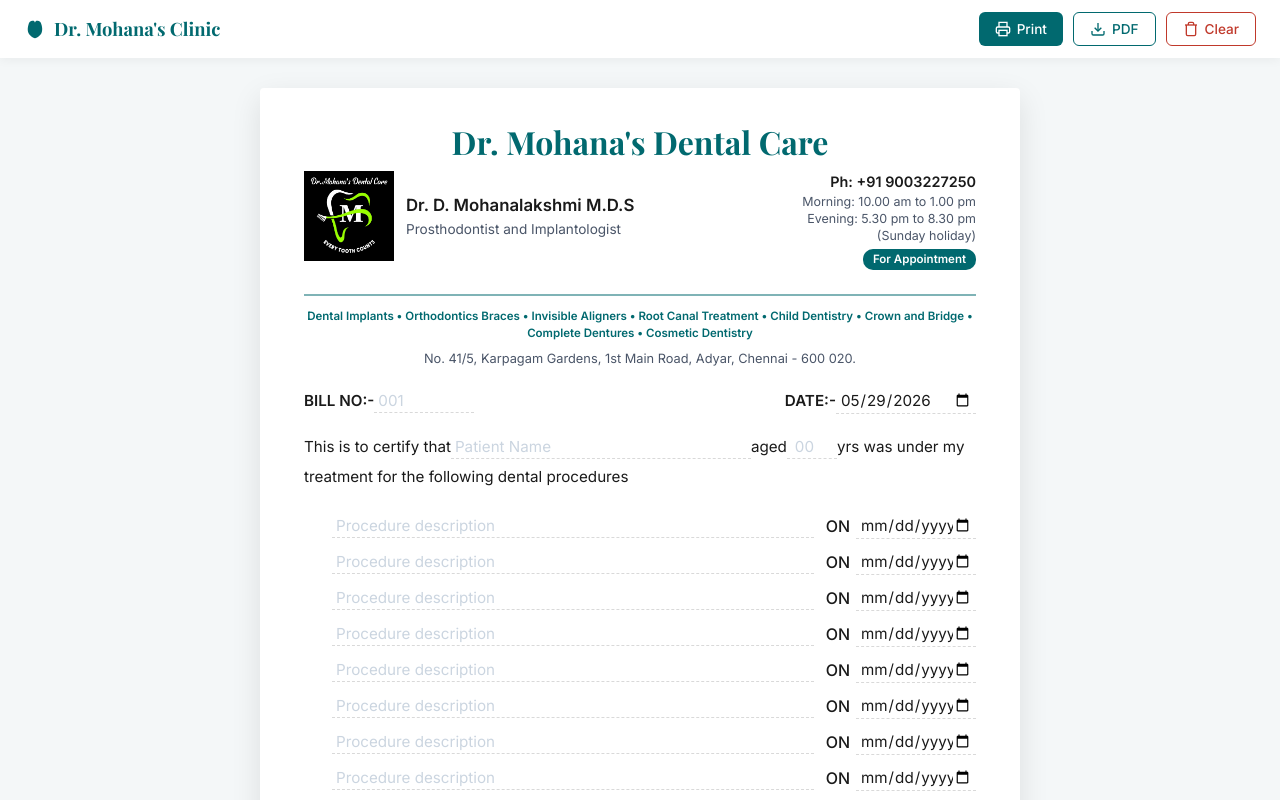
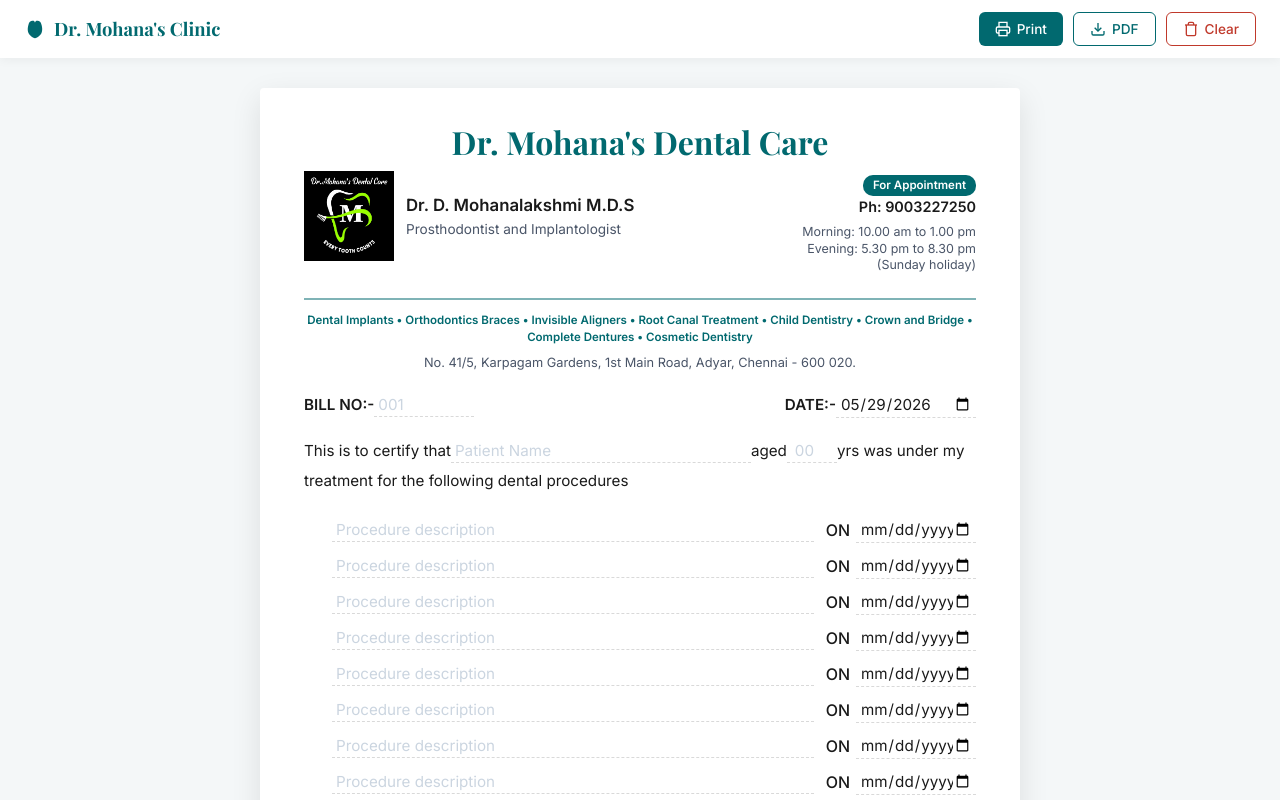
Before and after one commit to RisAhamed/Presciption-pad-Mohanas, a React (Vite) app: page / in a window 1280 px wide. Shown: the top 800 px of the page. Built offline with nearby package versions, Linux system fonts and the light colour scheme.

Commit message:
feat: format bill date for PDF rendering and improve layout of contact information

```diff
--- a/src/App.tsx
+++ b/src/App.tsx
@@ -93,13 +93,28 @@
         if (!bill) return;
 
         const billNo = (document.getElementById('billNo') as HTMLInputElement)?.value || 'New';
-        const date = (document.getElementById('billDate') as HTMLInputElement)?.value || 'Date';
+        const rawDate = (document.getElementById('billDate') as HTMLInputElement)?.value || '';
+        const date = rawDate
+            ? rawDate.split('-').reverse().join('-')   // converts 2026-05-31 → 31-05-2026
+            : 'Date';
 
         // Declare tracking arrays for hiding empty rows inline (for html2canvas)
         const allProcRows: HTMLElement[] = [];
         const rowWasHidden: boolean[] = [];
         let logoImg: HTMLImageElement | null = null;
         let origLogoSrc = '';
+        let billDateInput: HTMLInputElement | null = null;
+
+        // Inject a formatted date span for PDF rendering
+        billDateInput = document.getElementById('billDate') as HTMLInputElement | null;
+        const formattedSpan = document.createElement('span');
+        formattedSpan.id = 'billDateFormatted';
+        formattedSpan.style.cssText = 'font-size: inherit; color: inherit; font-family: inherit;';
+        formattedSpan.textContent = date;
+        if (billDateInput && billDateInput.parentNode) {
+            billDateInput.parentNode.insertBefore(formattedSpan, billDateInput.nextSibling);
+            billDateInput.style.display = 'none';
+        }
 
         // Step 0: Convert logo to base64 to avoid CORS issues in html2canvas
         logoImg = bill.querySelector('.clinic-logo') as HTMLImageElement | null;
@@ -407,6 +422,11 @@
             if (logoImg) {
                 logoImg.src = origLogoSrc;
             }
+
+            // Remove the injected formatted date span and restore date input
+            const formattedSpan = document.getElementById('billDateFormatted');
+            if (formattedSpan) formattedSpan.remove();
+            if (billDateInput) billDateInput.style.display = '';
         };
 
         if (typeof html2pdf !== 'undefined') {
@@ -481,13 +501,13 @@
                                 </div>
                             </div>
                             <div className="header-right">
-                                <div className="contact-info">Ph: +91 9003227250</div>
-                                <div className="consulting-hours">
+                                <div className="appointment-label" style={{ marginTop: '4px' }}>For Appointment</div>
+                                <div className="contact-info">Ph: 9003227250</div>
+                                <div className="consulting-hours" style={{ marginTop: '6px' }}>
                                     Morning: 10.00 am to 1.00 pm<br />
                                     Evening: 5.30 pm to 8.30 pm<br />
                                     (Sunday holiday)
                                 </div>
-                                <div className="appointment-label">For Appointment</div>
                             </div>
                         </div>
                     </header>
```
